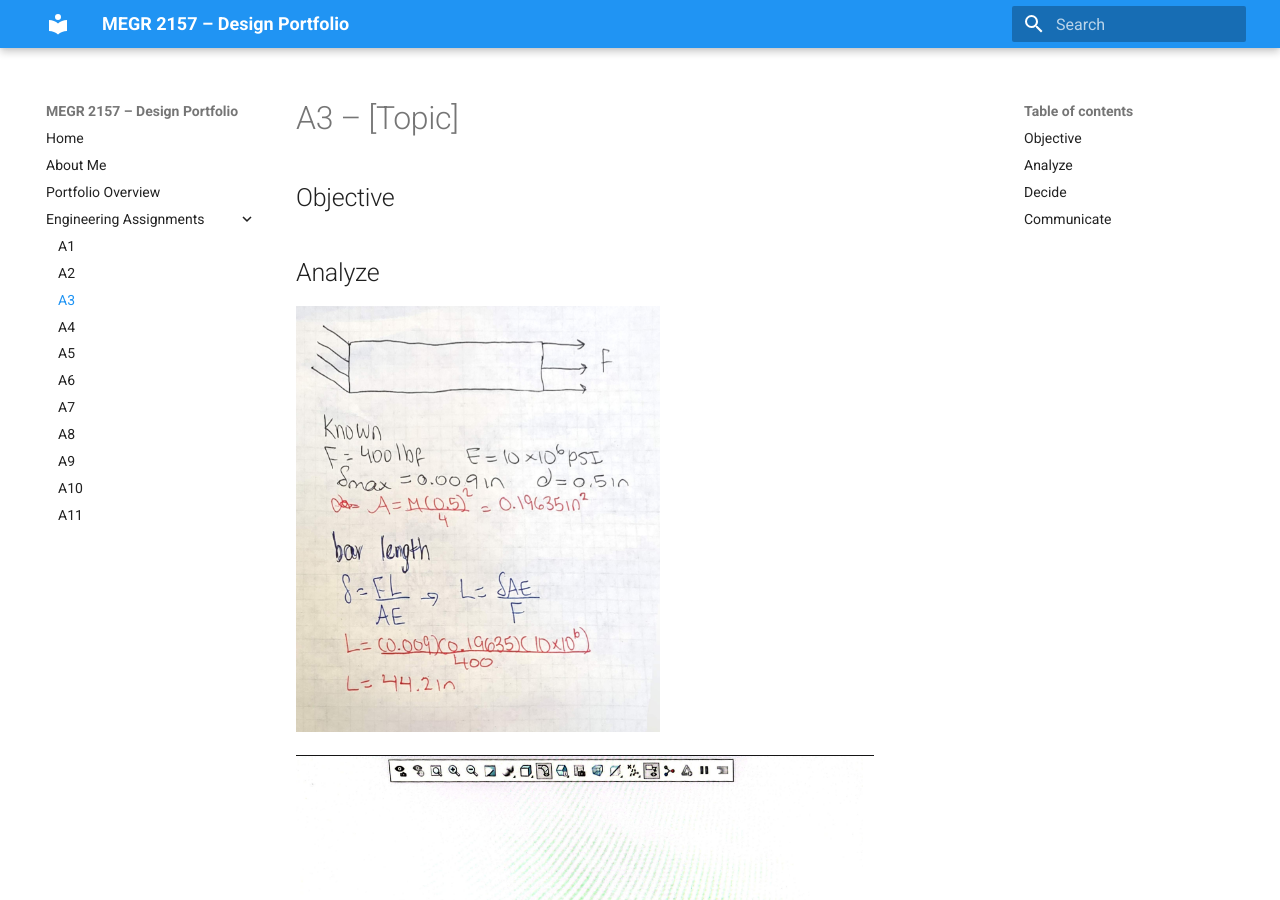
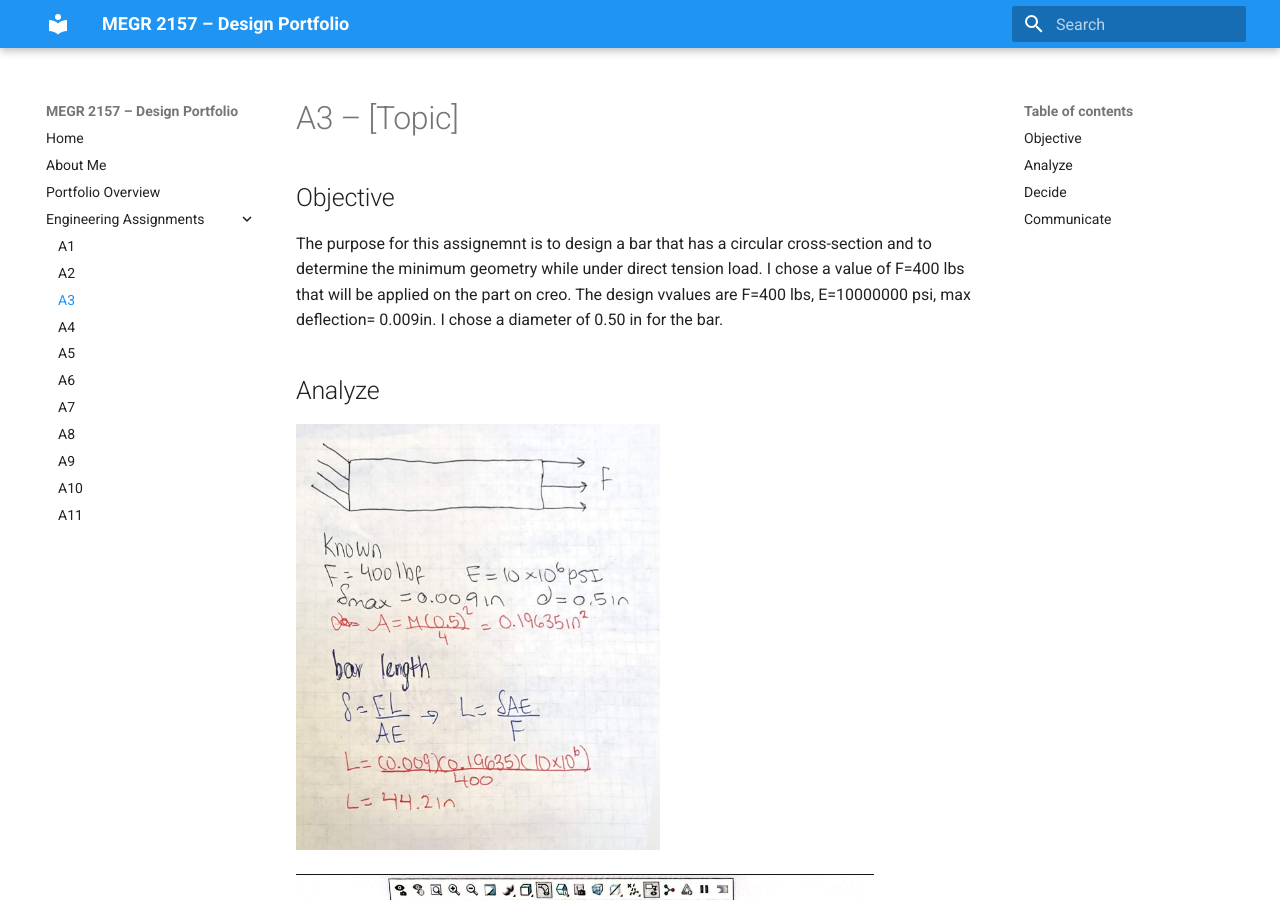
Before and after one commit to ncenatus/design-project-portfolio, an MkDocs documentation site: the page built from docs/assignments/A03/index.md, in a window 1280 px wide and 900 px high. Built offline with MkDocs 1.6.1 and Material for MkDocs 9.7.7, drawn with Linux system fonts in a browser that asks for light colours.

Commit message:
Update index.md

```diff
--- a/docs/assignments/A03/index.md
+++ b/docs/assignments/A03/index.md
@@ -1,7 +1,7 @@
 # A3 – [Topic]
 
 ## Objective
-
+The purpose for this assignemnt is to design a bar that has a circular cross-section and to determine the minimum geometry while under direct tension load. I chose a value of F=400 lbs that will be applied on the part on creo. The design vvalues are F=400 lbs, E=10000000 psi, max deflection= 0.009in. I chose a diameter of 0.50 in for the bar.
 
 ## Analyze
 ![A3](A.png)
```
